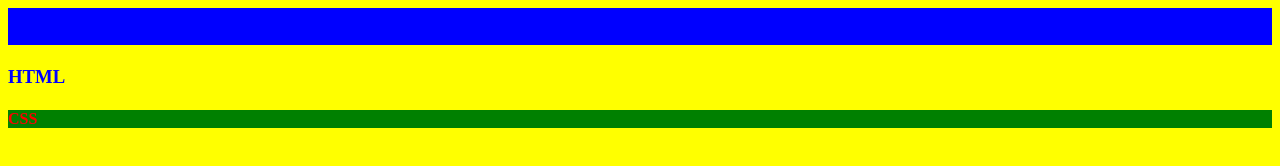
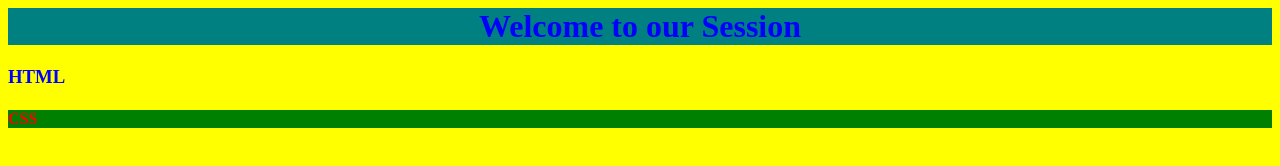
Before and after one commit to hariboopal/Hostweb, a plain HTML site: page index.html in a window 1280 px wide. Drawn offline with Linux system fonts and the light colour scheme.

Commit message:
Update index.html

```diff
--- a/index.html
+++ b/index.html
@@ -5,7 +5,7 @@
   </link>
 </head>
 <body>
-<center><h1 style="color:blue; background-color:blue;">Welcome to our Session</h1></center>
+<center><h1 style="color:blue; background-color:teal;">Welcome to our Session</h1></center>
   <h3> HTML</h3>
   <h4>CSS</h4>
 </body>
```
